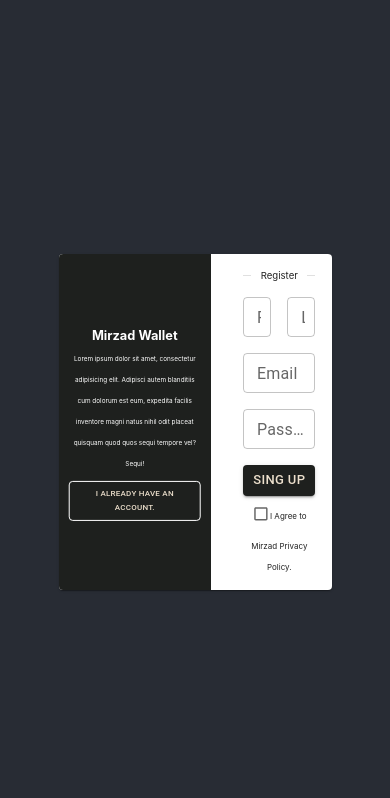
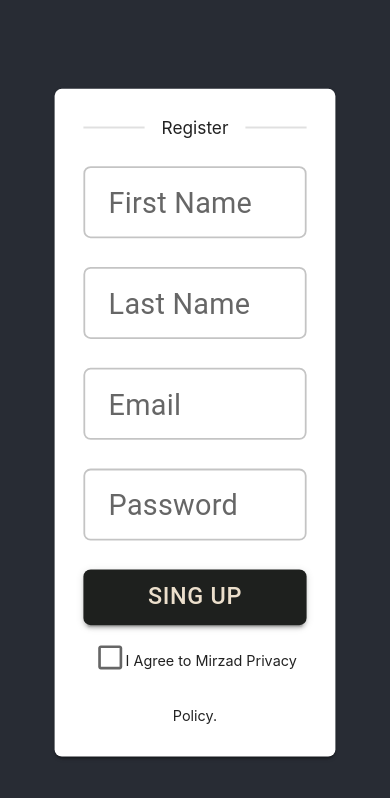
Before and after one commit to siahvosh/Wallet, a React (Create React App) app: page /register in a window 390 px wide. Shown: the top 798 px of the page. Built offline with nearby package versions, Linux system fonts and the light colour scheme.

Commit message:
responsive register page

```diff
--- a/src/Component/Login/Login.js
+++ b/src/Component/Login/Login.js
@@ -5,14 +5,17 @@
 import GoogleIcon from '@mui/icons-material/Google';
 import AppleIcon from '@mui/icons-material/Apple';
 import {useNavigate} from 'react-router-dom'
+import {useEffect, useState} from "react";
 import  './../../App.css'
 
 
 export const Login = () => {
+
+
     let navigate = useNavigate()
     return (
         <React.Fragment>
-           <Card style={{ width: '70%', }}>
+           <Card style={{ width: '40%', scale: '1.8'}}>
                     <Grid2 container spacing={2}>
                         <Grid2 size={5} style={{padding: '1rem'}}>
                             <Divider style={{fontSize: '.6rem'}}>Login</Divider>
--- a/src/Component/Register/Register.js
+++ b/src/Component/Register/Register.js
@@ -1,19 +1,22 @@
 import React from 'react'
-import {Button, Card, Checkbox, Divider, FormControlLabel, Grid2, IconButton} from "@mui/material";
+import {Box, Button, Card, Checkbox, Divider, FormControlLabel, Grid2, Icon, IconButton} from "@mui/material";
 import TextField from "@mui/material/TextField";
 import GitHubIcon from "@mui/icons-material/GitHub";
 import GoogleIcon from "@mui/icons-material/Google";
 import AppleIcon from "@mui/icons-material/Apple";
 import {useNavigate} from 'react-router-dom'
+import {Visibility, VisibilityOff} from "@mui/icons-material";
+import {useEffect, useState} from "react";
 
 
 export const Register = () => {
     let navigate = useNavigate()
+
     return (
         <React.Fragment>
-            <Card style={{ width: '70%', }}>
+            <Card style={{ width: '40%', scale: '1.8'}}>
                 <Grid2 container spacing={2}>
-                    <Grid2 size={7} style={{background: '#1E201E', padding: '10px'}} >
+                    <Grid2 sx={{ display: { xs: 'none', sm: 'none', md: 'block'} }}  size={{ xs: 12, sm: 12, md: 7 }} style={{background: '#1E201E', padding: '10px'}} >
                         <div style={{ position: "relative", top: '50%', left: '50%', transform:  'translate(-50%, -50%)'}}>
                             <Grid2 size={12}>
                                   <span style={{color: 'white', fontSize: '.8rem', textTransform: 'capitalize', fontWeight: '700'}}>
@@ -38,11 +41,13 @@
                             </Grid2>
                         </div>
                     </Grid2>
-                    <Grid2 size={5} style={{padding: '1rem'}}>
+                    <Grid2 size={{xs: 12, sm: 12, md: 5}} style={{padding: '1rem'}}>
                         <Divider style={{fontSize: '.6rem'}}>Register</Divider>
                         <Grid2 style={{marginTop: '1rem'}} container spacing={2}>
-                            <Grid2 size={6}>
+                            {/*First name========================================*/}
+                            <Grid2 size={{xs: 12, sm: 12, md: 6}}>
                                 <TextField
+
                                     size="small"
                                     style={{width: '100%'}}
                                     id="outlined-basic"
@@ -51,7 +56,8 @@
                                     variant="outlined"
                                 />
                             </Grid2>
-                            <Grid2 size={6}>
+                            {/*Last name=======================================*/}
+                            <Grid2 size={{xs: 12, sm: 12, md: 6}}>
                                 <TextField
                                     size="small"
                                     style={{width: '100%'}}
@@ -61,6 +67,7 @@
                                     variant="outlined"
                                 />
                             </Grid2>
+                            {/*Email=======================================*/}
                             <Grid2 size={12}>
                                 <TextField
                                     size="small"
@@ -71,6 +78,7 @@
                                     variant="outlined"
                                 />
                             </Grid2>
+                            {/*Password=======================================*/}
                             <Grid2 size={12}>
                                 <TextField
                                     size="small"
@@ -81,6 +89,7 @@
                                     variant="outlined"
                                 />
                             </Grid2>
+                            {/*button=======================================*/}
                             <Grid2 size={12}>
                                 <Button
                                     className='btn'
@@ -102,7 +111,6 @@
                             </Grid2>
                         </Grid2>
                     </Grid2>
-
                 </Grid2>
             </Card>
         </React.Fragment>
```
